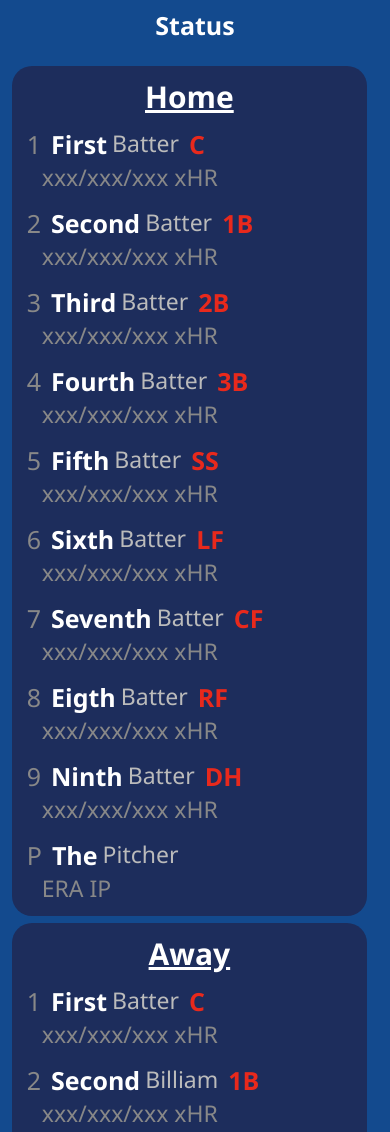
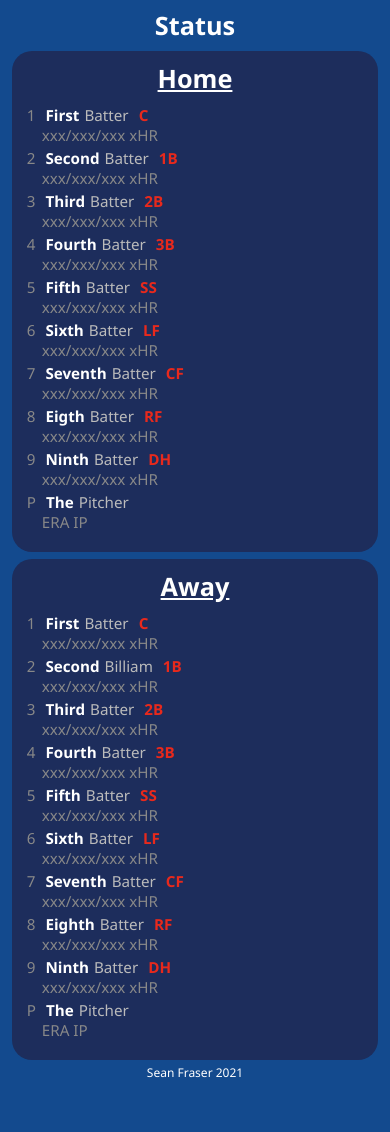
Before and after one commit to TheSeanFraser/mlb-clean-lineup, a plain HTML site: page index.html in a window 390 px wide. Shown: the top 1132 px of the page. After the commit the page ends 1089 px from the top, so only its background shows below. Drawn offline with Linux system fonts and the light colour scheme; no server answers.

Commit message:
Added score and venue to page. Fixed font size responsiveness.

```diff
--- a/css/stylesheet.css
+++ b/css/stylesheet.css
@@ -1,15 +1,30 @@
+:root {
+	--fontLarge: 2vmax;
+	--fontSizeMedium: 1.3vmax;
+}
+
 body{
 	background-color: #134a8e;
 	font: 25px Segoe UI;
 	color: white;
 }
 
+#top{
 
+
+}
 #heading {
 	text-align: center;
-	font: 25px Segoe UI;
+	font: var(--fontLarge) Segoe UI;
 	font-weight: bold;
-	margin-bottom: 20px;
+	margin-bottom: 5px;
+}
+
+#venue {
+	text-align: center;
+	font: 20px Segoe UI;
+	margin-bottom: 5px;
+	color: darkgrey;
 }
 
 
@@ -39,9 +54,9 @@ body{
 	/*  min-width: 300px;*/
 	margin:1%;
 	margin-top: 0;
-	width: 45%;
+	width: 48%;
 	min-width: 300px;
-	height: 850px;
+	height: 90%;
 	display: table-column;
 	float: left;
 
@@ -52,22 +67,26 @@ body{
   	float: right;
 	margin:1%;
 	margin-top: 0;
-	width: 45%;
-	height: 850px;
+	width: 48%;
+	height: 90%;
 	display: table-column;
 
 }
 
-@media screen and (max-width: 600px) {
+@media screen and (max-width: 850px) {
+	:root{
+		--fontLarge: 3vmax;
+		--fontSizeMedium: 1.8vmax;
+	}
   #home_bo {
 		float: left;
-		min-width: 95%;
+		min-width: 98%;
 	  	margin: 1%;
 
   }
   #away_bo {
 	  	float: left;
-	  	min-width: 95%;
+	  	min-width: 98%;
 	  	margin: 1%;
 
   }
@@ -81,7 +100,7 @@ body{
 }
 
 .team_name{
-	font-size: 30px;
+	font-size: var(--fontLarge);
 	font-weight: bolder;
 	text-decoration: underline;
 	margin-top: 10px;
@@ -91,6 +110,7 @@ body{
 
 .bo_player{
 	float:none;
+	font-size: var(--fontSizeMedium);
 }
 
 
@@ -112,7 +132,7 @@ body{
 .player_nickname{
 	margin-left: 5px;
 	float:left;
-	font-size: 23px;
+	font-size: var(--fontSizeMedium);
 	color:#bbb;
 }
 
@@ -127,19 +147,19 @@ body{
 	float: left;
 	margin-left: 10px;
 	color: #888;
-	font-size: 20px;
+	font-size: var(--fontSizeMedium);
 
 }
 
 .slashline{
 	margin-left: 15px;
-	font-size: 23px;
+	font-size: var(--fontSizeMedium);
 	color:#888;
 }
 
 .newLine{
 	clear:both;
-	font-size: 9px;
+	font-size: 0.5vmin;
 }
 
 #sign{
--- a/index.html
+++ b/index.html
@@ -8,7 +8,10 @@
 	</head>
 
 	<body>
-		<div id="heading">Status</div>
+		<div id="top">
+			<div id="heading">Status</div>
+			<div id="venue"></div>
+		</div>
 		<div id="batting_orders">
 
 			<!-- Wrapper for batting orders	-->
--- a/js/mlbScraper.js
+++ b/js/mlbScraper.js
@@ -79,6 +79,7 @@ $.ajaxSetup({
 
 	// Applies the game status to the top of the HTML page
 	function applyGameStatusToHTML(data){
+		console.log(data);
 		// If the game hasn't started yet, add the start time
 		if(data.dates[0].games[0].status.detailedState == "Scheduled"){
 			let gameTime = new Date(Date.parse(data.dates[0].games[0].gameDate));
@@ -86,7 +87,12 @@ $.ajaxSetup({
 		}
 		// Otherwise show the score
 		else
-			document.getElementById("heading").innerHTML = data.dates[0].games[0].status.detailedState;
+			var scoreString = data.dates[0].games[0].teams.home.team.name + " "
+							+ data.dates[0].games[0].teams.home.score + " - "
+							+ data.dates[0].games[0].teams.away.score + " "
+							+ data.dates[0].games[0].teams.away.team.name;
+			document.getElementById("heading").innerHTML = scoreString;
+			document.getElementById("venue").innerHTML =  data.dates[0].games[0].venue.name;
 	}
 
 	// Applies the team names and records
@@ -284,3 +290,6 @@ $.ajaxSetup({
 	getMLBData();
 
 }());
+
+// All current games?
+// https://statsapi.mlb.com/api/v1/schedule/games/?sportId=1
```
